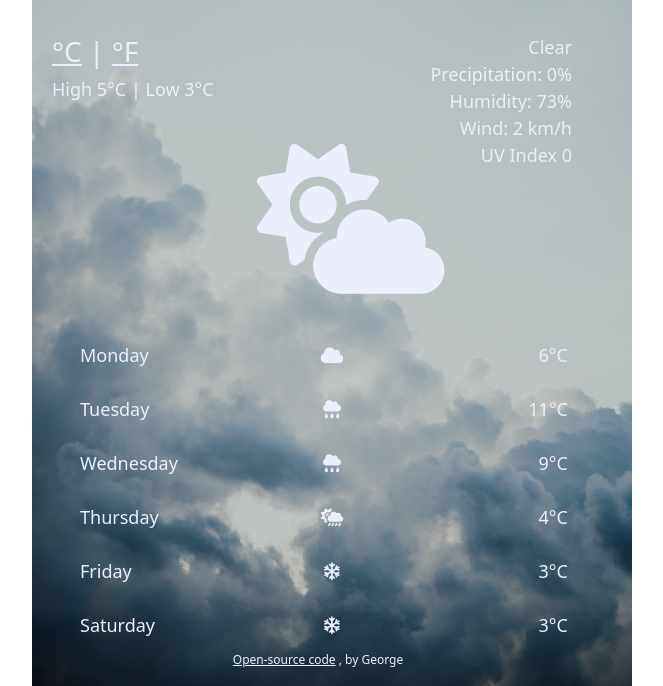
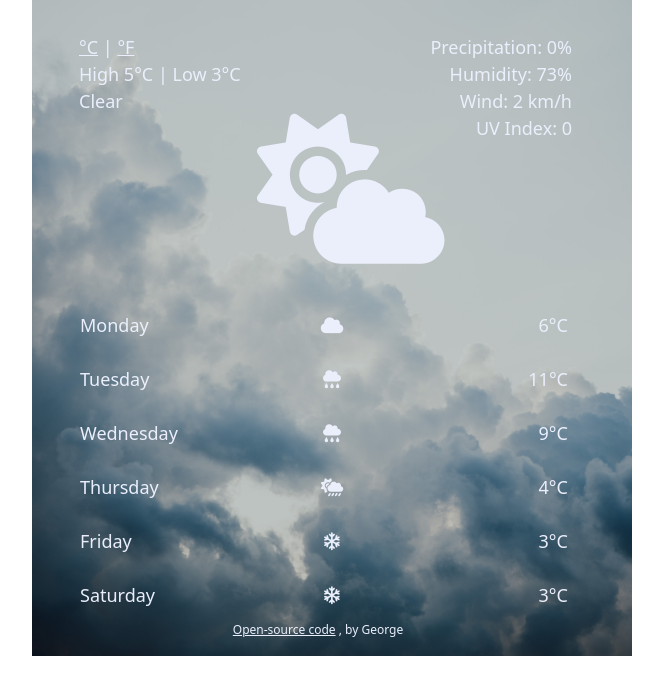
Before and after one commit to chillipeanut/weather-app, a plain HTML site: page index.html in a window 1280 px wide. Shown: the part 199-885 px from the top of the page, without its empty margins (308-971 px from the left). After the commit the page ends 855 px from the top, so only its background shows below. Drawn offline with nearby package versions, Linux system fonts and the light colour scheme; no server answers.

Commit message:
Styled ul

```diff
--- a/index.html
+++ b/index.html
@@ -30,7 +30,7 @@
 <input type="search" placeholder="Enter location" id="location-input"/>
 <input type="submit" value="search"/>
         </form>
-        <button id=current-location class="pin"> 📍 </button>
+        <button id=current-location class="pin">📍</button>
       </div>
     </div>
   </br>
@@ -38,18 +38,25 @@
 <h1 id="city-display">Dublin</h1>
 
       <div class="row" id="top-row">
-        <div class="col-6 city" >
-           <h2 class="temperature"></h2>
-      <span class="units"/>
+        <div class="col-6 overview" >
+          <ul>
+            <li>
+      <strong class="temperature"></strong>
+      <span class="units">
       <a href="#" id="celsius-link">°C</a> |
       <a href="#" id="fahrenheit-link">°F</a>
-      <h4>High 5°C | Low 3°C</h4>
+            </span>
+      </li>
+      </li>
+      <li class="high-low">High 5°C | Low 3°C</li>
+      <li id="details">
+        Clear
+      </li>
+      </ul>
         </div>
-        <div class="col-6 details" id="detail">
+        <div class="col-6 details">
           <ul>
-            <li>
-              Clear
-            </li>
+
             <li>
               Precipitation: 0%
             </li>
@@ -60,8 +67,9 @@
               Wind: 2 km/h
             </li>
             <li>
-              UV Index 0
-            </li>
+        UV Index: 0
+      </li>
+
           </ul>
         </div>
       </div>
--- a/style.css
+++ b/style.css
@@ -7,6 +7,8 @@ body {
   max-width: 600px;
   display: block;
   margin: 10px auto 10px auto;
+  font-family: var(--bs-font-sans-serif);
+  color: #ebeffc;
 }
 
 .form {
@@ -30,9 +32,9 @@ body {
   text-align: center;
 }
 
-.city {
-  font-size: 43px;
-  padding: 20px 0 0 15px;
+.overview {
+  font-size: 18px;
+  padding: 40px 0 0 15px;
   font-family: var(--bs-font-sans-serif);
   font-weight: 500;
   width: 240px;
@@ -47,8 +49,9 @@ body {
 }
 
 #top-row {
-  height: 150px;
+  height: 120px;
 }
+
 a {
   color: #ebeffc;
 }
@@ -63,6 +66,7 @@ a {
 
 li {
   list-style: none;
+  font-weight: 400;
 }
 
 h1 {
@@ -74,19 +78,18 @@ h1 {
 }
 h2 {
   color: #ebeffc;
-  font-size: 28px;
+  font-size: 18px;
   padding: 0 0 0 5px;
   max-width: 200px;
   margin-bottom: 0;
   display: inline;
 }
-.units {
-  color: #ebeffc;
-  font-size: 28px;
+.high-low {
+  font-size: 18px;
 }
+
 h4 {
   color: #ebeffc;
-  font-size: 18px;
   padding: 0 0 0 5px;
   margin-bottom: 0;
 }
```
